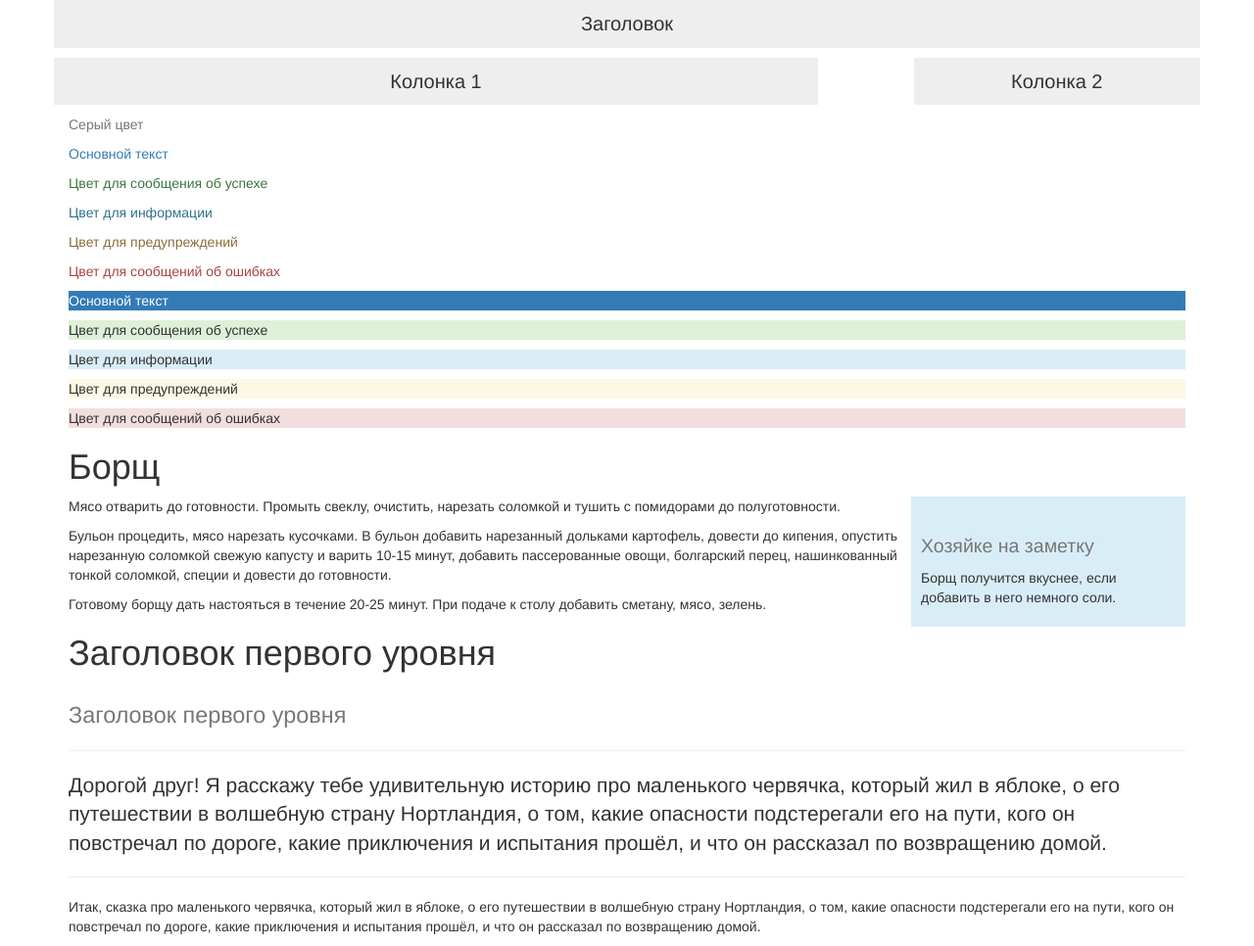
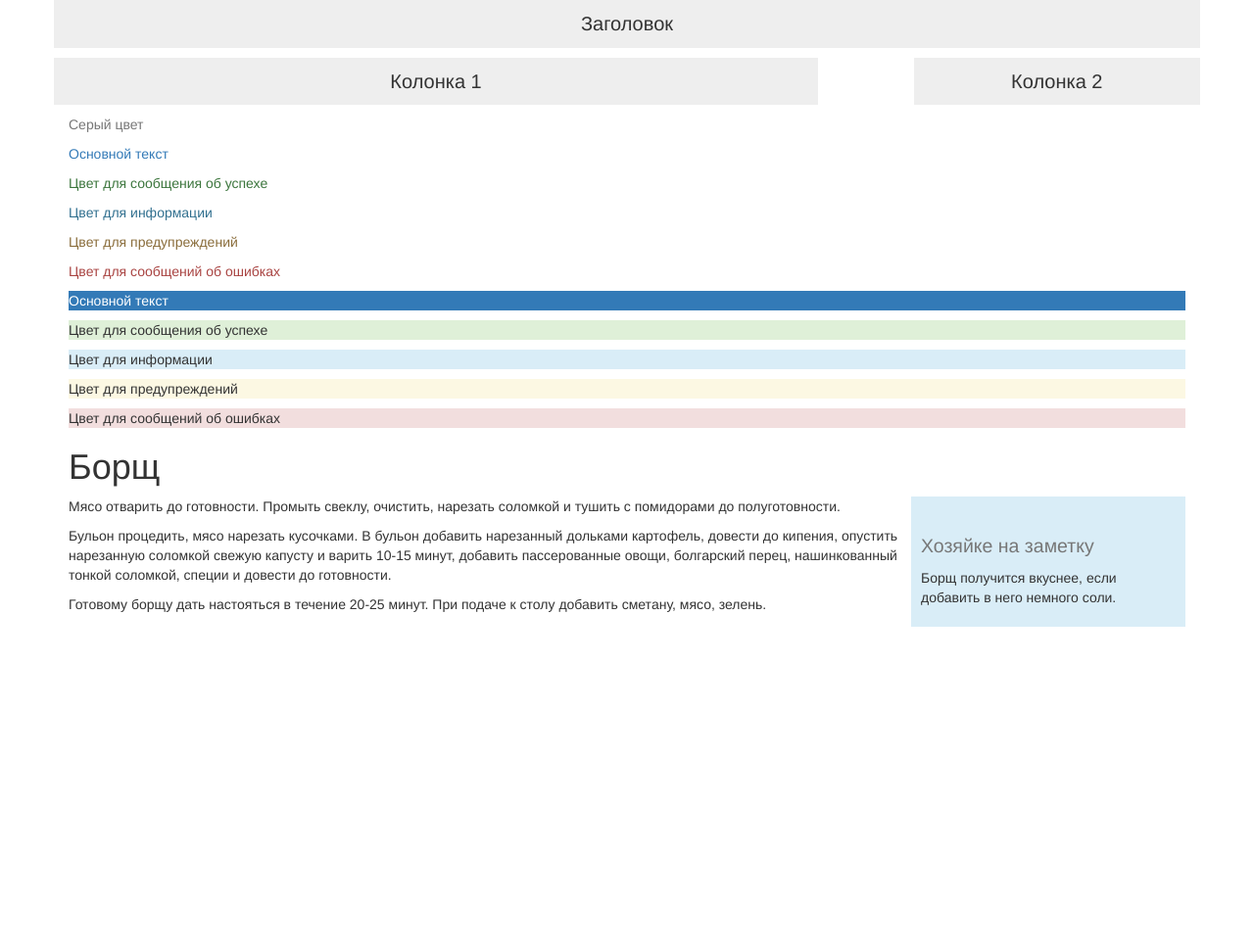
Before and after one commit to mklescheva/bootstrap-example, a plain HTML site: page index.html in a window 1280 px wide. Shown: the whole page at 98% size. After the commit the page ends 800 px from the top, so only its background shows below. Drawn offline with Linux system fonts and the light colour scheme.

Commit message:
Revert "Add text"
This reverts commit f6fa5113685a8f79693f9b581f9889fa892b6b65.

```diff
--- a/index.html
+++ b/index.html
@@ -64,22 +64,6 @@
 				<p>Готовому борщу дать настояться в течение 20-25 минут. При подаче к столу добавить сметану, мясо, зелень.</p>
 			</div>
 
-			<h1>Заголовок первого уровня</h1>
-			<h1><small>Заголовок первого уровня</small></h1>
-			<hr>
-			<p class="lead">Дорогой друг! Я расскажу тебе удивительную историю
-			 про маленького червячка, который жил в яблоке,
-			 о его путешествии в волшебную страну Нортландия, о том,
-			 какие опасности подстерегали его на пути, кого он повстречал
-			 по дороге, какие приключения и испытания прошёл,
-			 и что он рассказал по возвращению домой.</p>
-			<hr>
-			<p>Итак, сказка про маленького червячка, который жил в яблоке,
-			 о его путешествии в волшебную страну Нортландия, о том,
-			 какие опасности подстерегали его на пути, кого он повстречал
-			 по дороге, какие приключения и испытания прошёл,
-			 и что он рассказал по возвращению домой.</p>
-
 		</div>
 
 		<script src="bootstrap/jquery-3.3.1.js"></script>
```
